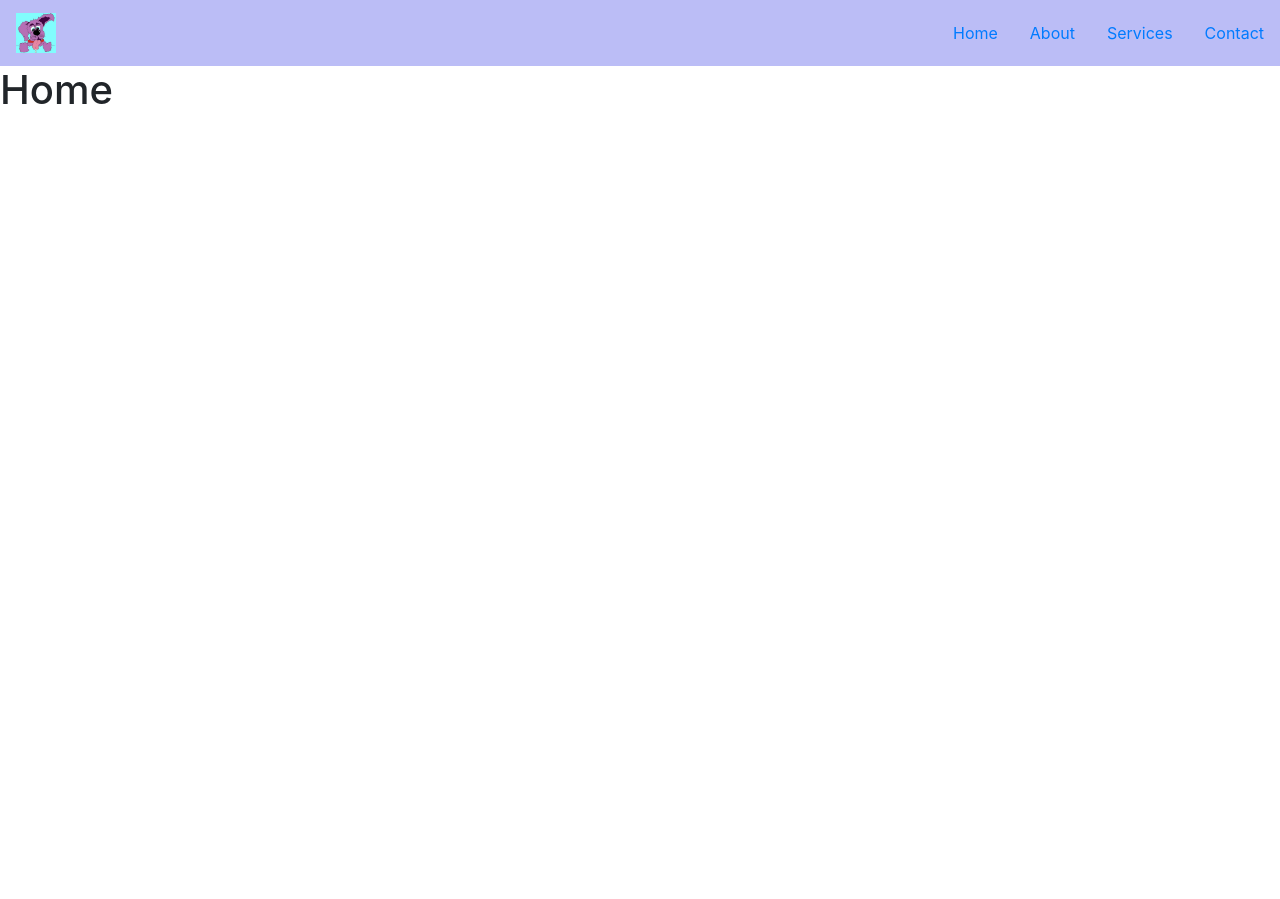
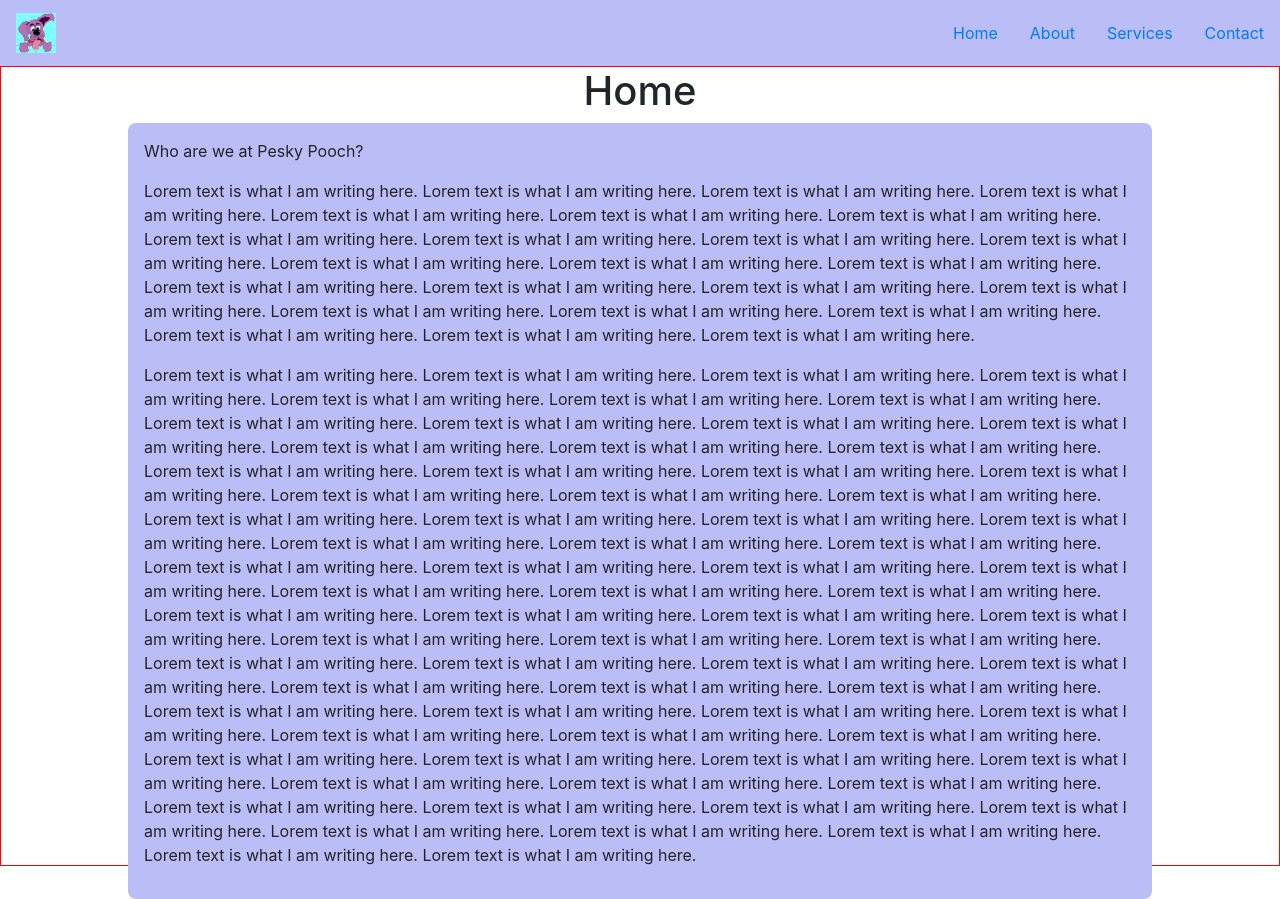
Before and after one commit to nickf94/T3A2_Pesky_Pooch, a React (Create React App) app in the folder src/client/: page / in a window 1280 px wide. Before the commit the page ends 800 px from the top, so only its background shows below. Built offline with nearby package versions, Linux system fonts and the light colour scheme.

Commit message:
Styling and smaller modifications

```diff
--- a/src/client/src/App.js
+++ b/src/client/src/App.js
@@ -28,6 +28,7 @@ class App extends Component {
 
           <Navigationbar />
           <Switch>
+            <div className="pagecontent-wrapper">
               <Route exact path="/" component={Home} />
               <Route exact path="/about" component={About} />
               <Route exact path="/services">
@@ -39,6 +40,7 @@ class App extends Component {
               <Route exact path="/login">
                 <LoginPage onLogin={this.onLogin} />
               </Route>
+            </div>
           </Switch>
         </Router>
       </React.Fragment>
--- a/src/client/src/pages/Home.js
+++ b/src/client/src/pages/Home.js
@@ -2,8 +2,28 @@ import React from 'react';
 
 export const Home  = () => (
   <React.Fragment>
-    <div>
-      <h1>Home</h1>
+    <div className="homepage">
+      <div>
+        <h1>Home</h1>
+      </div>
+      <div className="pagecontent">
+        <p>Who are we at Pesky Pooch?</p>
+        <p>Lorem text is what I am writing here.  Lorem text is what I am writing here.  Lorem text is what I am writing here.  Lorem text is what I am writing here.  Lorem text is what I am writing here.  Lorem text is what I am writing here.  Lorem text is what I am writing here.  Lorem text is what I am writing here.
+          Lorem text is what I am writing here.  Lorem text is what I am writing here.  Lorem text is what I am writing here.  Lorem text is what I am writing here.  Lorem text is what I am writing here.  Lorem text is what I am writing here.  Lorem text is what I am writing here.  Lorem text is what I am writing here.
+          Lorem text is what I am writing here.  Lorem text is what I am writing here.  Lorem text is what I am writing here.  Lorem text is what I am writing here.  Lorem text is what I am writing here.  Lorem text is what I am writing here.  Lorem text is what I am writing here.  Lorem text is what I am writing here.
+        </p>
+
+        <p>Lorem text is what I am writing here.  Lorem text is what I am writing here.  Lorem text is what I am writing here.  Lorem text is what I am writing here.  Lorem text is what I am writing here.  Lorem text is what I am writing here.  Lorem text is what I am writing here.  Lorem text is what I am writing here.
+          Lorem text is what I am writing here.  Lorem text is what I am writing here.  Lorem text is what I am writing here.  Lorem text is what I am writing here.  Lorem text is what I am writing here.  Lorem text is what I am writing here.  Lorem text is what I am writing here.  Lorem text is what I am writing here.
+          Lorem text is what I am writing here.  Lorem text is what I am writing here.  Lorem text is what I am writing here.  Lorem text is what I am writing here.  Lorem text is what I am writing here.  Lorem text is what I am writing here.  Lorem text is what I am writing here.  Lorem text is what I am writing here.
+          Lorem text is what I am writing here.  Lorem text is what I am writing here.  Lorem text is what I am writing here.  Lorem text is what I am writing here.  Lorem text is what I am writing here.  Lorem text is what I am writing here.  Lorem text is what I am writing here.  Lorem text is what I am writing here.
+          Lorem text is what I am writing here.  Lorem text is what I am writing here.  Lorem text is what I am writing here.  Lorem text is what I am writing here.  Lorem text is what I am writing here.  Lorem text is what I am writing here.  Lorem text is what I am writing here.  Lorem text is what I am writing here.
+          Lorem text is what I am writing here.  Lorem text is what I am writing here.  Lorem text is what I am writing here.  Lorem text is what I am writing here.  Lorem text is what I am writing here.  Lorem text is what I am writing here.  Lorem text is what I am writing here.  Lorem text is what I am writing here.
+          Lorem text is what I am writing here.  Lorem text is what I am writing here.  Lorem text is what I am writing here.  Lorem text is what I am writing here.  Lorem text is what I am writing here.  Lorem text is what I am writing here.  Lorem text is what I am writing here.  Lorem text is what I am writing here.
+          Lorem text is what I am writing here.  Lorem text is what I am writing here.  Lorem text is what I am writing here.  Lorem text is what I am writing here.  Lorem text is what I am writing here.  Lorem text is what I am writing here.  Lorem text is what I am writing here.  Lorem text is what I am writing here.
+          Lorem text is what I am writing here.  Lorem text is what I am writing here.  Lorem text is what I am writing here.  Lorem text is what I am writing here.  Lorem text is what I am writing here.  Lorem text is what I am writing here.  Lorem text is what I am writing here.  Lorem text is what I am writing here.
+        </p>
+      </div>
     </div>
   </React.Fragment>
 )
--- a/src/client/src/styles/styles.css
+++ b/src/client/src/styles/styles.css
@@ -16,6 +16,43 @@
 
 .contact-form {
   background: #bbbdf6;
+  width: 100vw;
+}
+
+.successful {
+  background-color: #49a849 !important;
+  -webkit-transition: 0.5s cubic-bezier(0.175, 0.885, 0.32, 1.275) all;
+  transition: 0.5s cubic-bezier(0.175, 0.885, 0.32, 1.275) all;
+  -webkit-transform: scale(1.25);
+          transform: scale(1.25);
+}
+
+.pagecontent-wrapper {
+  width: 100vw;
+  display: -webkit-box;
+  display: -ms-flexbox;
+  display: flex;
+  -webkit-box-orient: vertical;
+  -webkit-box-direction: normal;
+      -ms-flex-direction: column;
+          flex-direction: column;
+  -webkit-box-pack: start;
+      -ms-flex-pack: start;
+          justify-content: flex-start;
+  text-align: center;
+  border: 1px solid red;
+  height: 100vh;
+  -webkit-box-align: center;
+      -ms-flex-align: center;
+          align-items: center;
+}
+
+.pagecontent {
+  width: 80vw;
+  text-align: left;
+  background-color: #BBBDF6;
+  padding: 1rem;
+  border-radius: 0.5rem;
 }
 
 @media screen and (max-width: 600px) {
@@ -33,12 +70,4 @@
     transition: ease-in-out 0.2s;
   }
 }
-
-.successful {
-  background-color: #49a849 !important;
-  -webkit-transition: 0.5s cubic-bezier(0.175, 0.885, 0.32, 1.275) all;
-  transition: 0.5s cubic-bezier(0.175, 0.885, 0.32, 1.275) all;
-  -webkit-transform: scale(1.25);
-          transform: scale(1.25);
-}
 /*# sourceMappingURL=styles.css.map */
--- a/src/client/src/styles/styles.scss
+++ b/src/client/src/styles/styles.scss
@@ -1,3 +1,9 @@
+$primary_purple: #B66FB3;
+$babyblue: #BBBDF6;
+$ceramic: #E5D4ED;
+$tarmac: #3C3744;
+$plum: #36083F;
+
 .navbar {
   background-color: rgb(187, 189, 246);
 }
@@ -15,6 +21,32 @@
 
 .contact-form {
   background: rgb(187, 189, 246);
+  width: 100vw;
+}
+
+.successful {
+  background-color: rgb(73, 168, 73) !important;
+  transition: 0.5s cubic-bezier(0.175, 0.885, 0.32, 1.275) all;
+  transform: scale(1.25);
+}
+
+.pagecontent-wrapper {
+  width: 100vw;
+  display: flex;
+  flex-direction: column;
+  justify-content: flex-start;
+  text-align: center;
+  border: 1px solid red;
+  height: 100vh;
+  align-items: center;
+}
+
+.pagecontent {
+  width: 80vw;
+  text-align: left;
+  background-color: $babyblue;
+  padding: 1rem;
+  border-radius: 0.5rem;
 }
 
 @media screen and (max-width: 600px) {
@@ -32,9 +64,3 @@
     }
   }
 }
-
-.successful {
-  background-color: rgb(73, 168, 73) !important;
-  transition: 0.5s cubic-bezier(0.175, 0.885, 0.32, 1.275) all;
-  transform: scale(1.25);
-}
```
Also changed, not shown: 1 other file (tests, documents, lock files or other folders). Lines whose indentation alone changed are shown as unchanged.
